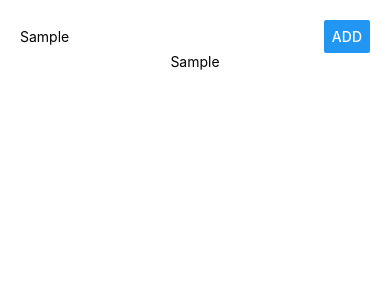
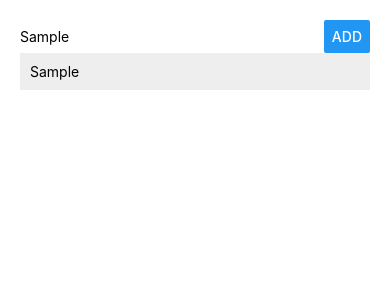
Before and after one commit to thienhv/pj-rn-basic, a React Native app: screen / in a window 390 px wide. Both pictures are taken after typing "Sample" into the empty fields and a click on the button "ADD". Shown: the top 300 px of the page. Built offline with nearby package versions, Linux system fonts and the light colour scheme.

Commit message:
Refact to ListItem

```diff
--- a/App.js
+++ b/App.js
@@ -1,5 +1,6 @@
 import React from 'react';
 import { StyleSheet, Text, View, TextInput, Button } from 'react-native';
+import ListItem from './src/components/ListItem/ListItem';
 
 export default class App extends React.Component {
   state = {
@@ -21,7 +22,7 @@ export default class App extends React.Component {
   }
   render() {
     const placesOutput = this.state.places.map((place, i) => (
-      <Text key={i}>{place}</Text>
+      <ListItem key={i} placeName={place}/>
     ));
     return (
       <View style={styles.container}>
@@ -36,9 +37,7 @@ export default class App extends React.Component {
             style={styles.placeButton}
             onPress={this.placeSubmitHandler}/>
         </View>
-        <View>
-          {placesOutput}
-        </View>
+        <View style={styles.listContainer}>{placesOutput}</View>
       </View>
     );
   }
@@ -59,6 +58,9 @@ const styles = StyleSheet.create({
     justifyContent: 'space-between',
     alignItems: 'center'
   },
+  listContainer: {
+    width: '100%'
+  },
   placeInput: {
     width: '70%'
   },
--- /dev/null
+++ b/src/components/ListItem/ListItem.js
@@ -0,0 +1,20 @@
+import React from 'react';
+import { Text, View, StyleSheet } from 'react-native';
+
+
+const listItem = (props) => (
+  <View>
+    <Text style={styles.listItem}>{props.placeName}</Text>
+  </View>
+);
+
+const styles = StyleSheet.create({
+  listItem: {
+    width: '100%',
+    marginBottom: 5,
+    padding: 10,
+    backgroundColor: '#eee'
+  }
+});
+
+export default listItem;
```
